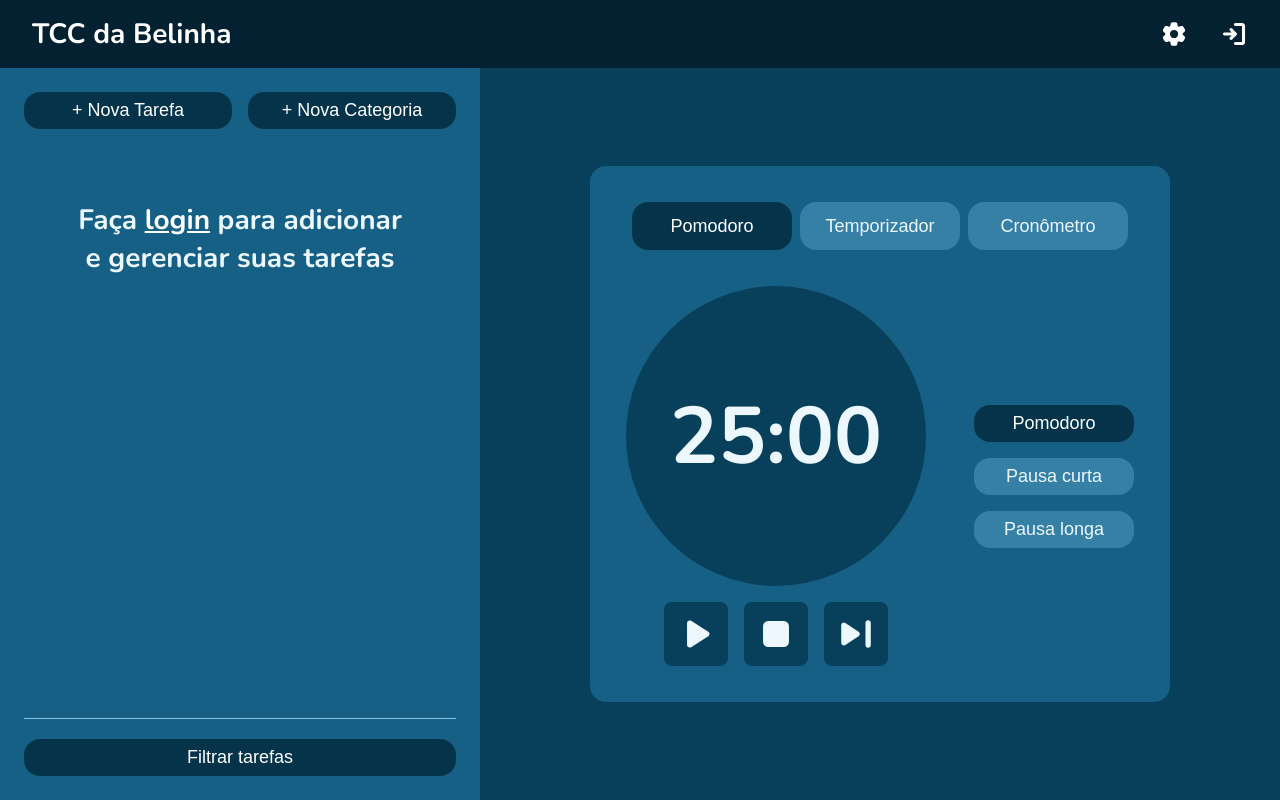
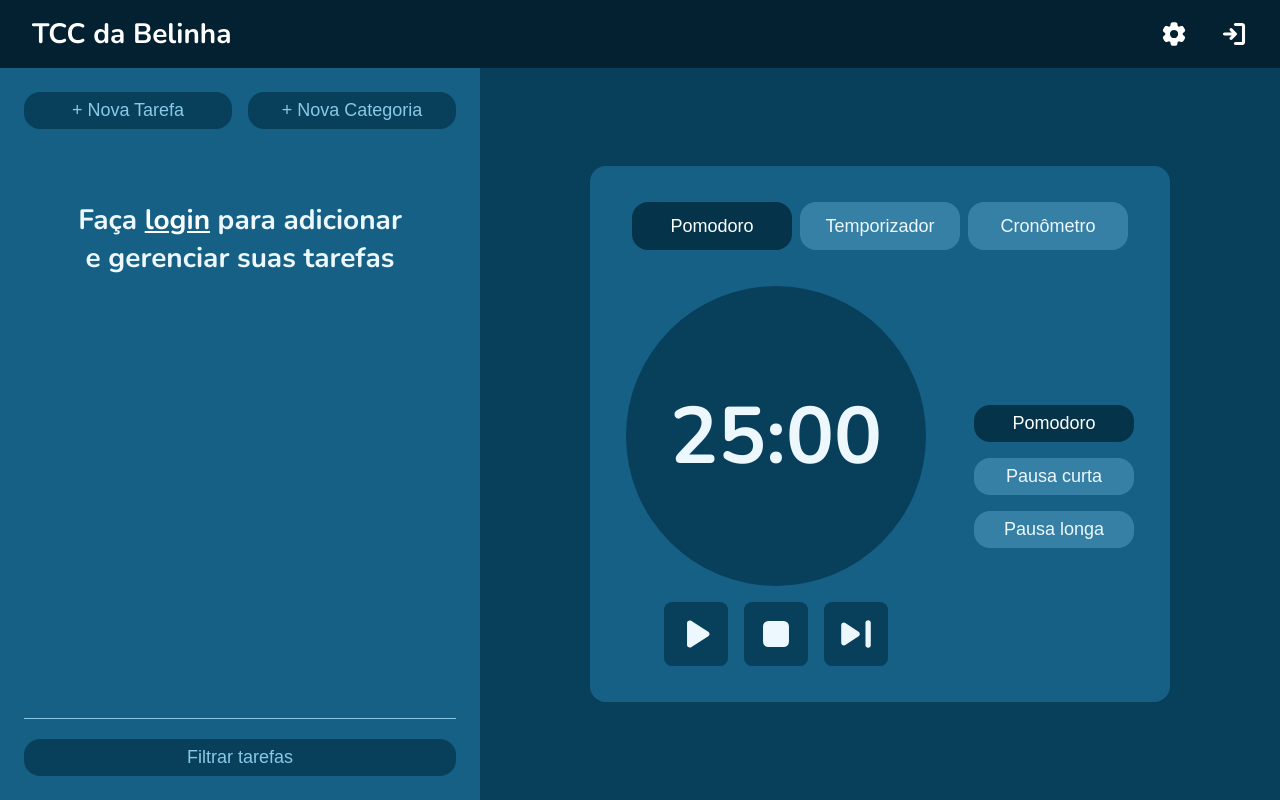
Before and after one commit to isapirola/tcc-frontend, a React (Vite) app: page / in a window 1280 px wide. Built offline with nearby package versions, Linux system fonts and the light colour scheme; no server answers.

Commit message:
disabled button hover

```diff
--- a/src/components/Button/Button.module.css
+++ b/src/components/Button/Button.module.css
@@ -20,13 +20,13 @@
   transform: none;
 }
 
-.task {
-  width: 100%;
-}
-.task.disabled {
+.disabled {
   background-color: var(--a6);
   color: var(--a3);
   cursor: default;
+}
+.disabled:hover {
+  background-color: var(--a6);
 }
 
 .timers {
```
